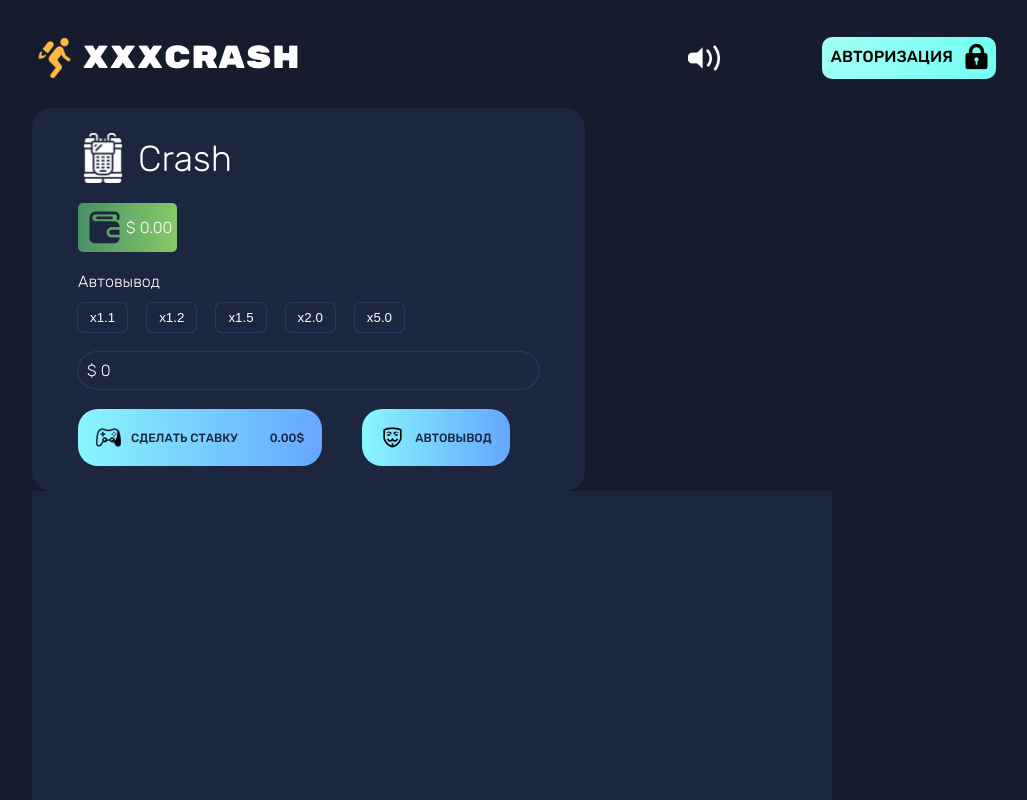
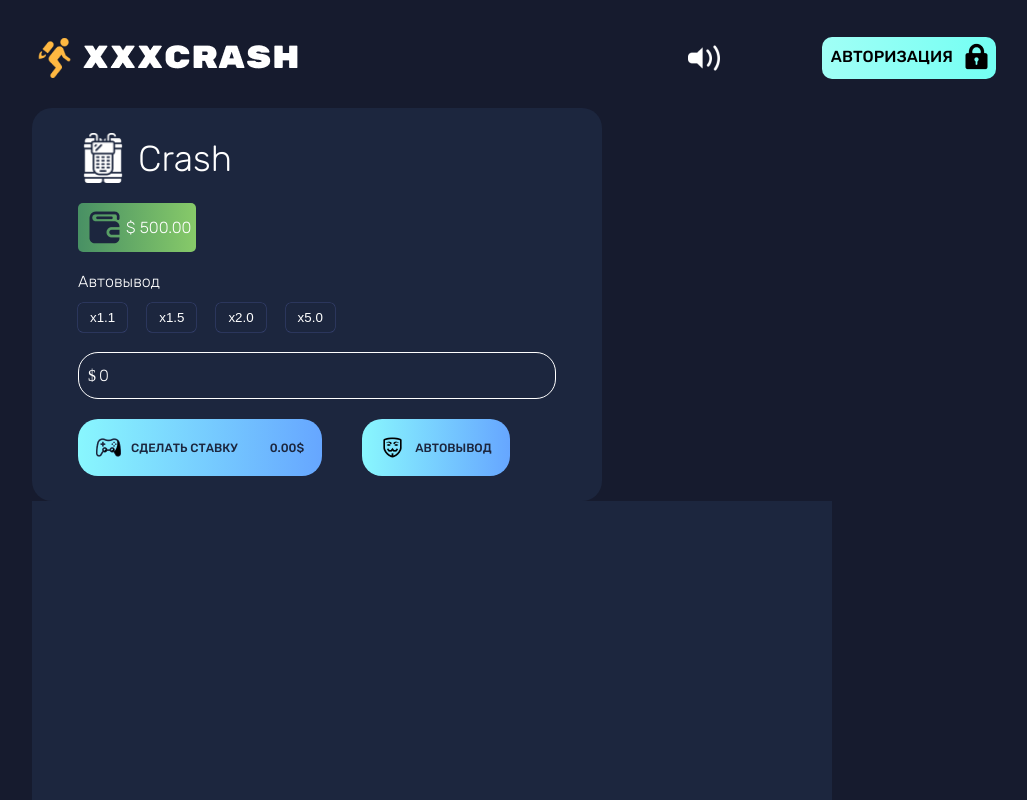
Before and after one commit to slozhkai/xxxcrash-frontend, a React (Vite) app: page / in a window 1280 px wide. Shown: the top 800 px of the page, without its empty margins (126-1153 px from the left). Built offline with nearby package versions, Linux system fonts and the light colour scheme.

Commit message:
первый сектор

```diff
--- a/src/components/Main/Bit/Bit.css
+++ b/src/components/Main/Bit/Bit.css
@@ -84,10 +84,21 @@
     margin-left: 20px;
 }
 
+.bit__input {
+    position: relative;
+}
+
+.bit__dollar-sign {
+    position: absolute;
+    left: 10px; /* Подстройте это значение по вашему усмотрению */
+    top: 50%;
+    transform: translateY(-50%);
+    pointer-events: none; /* Чтобы символ "$" не мешал вводу текста */
+    color: #FFFFFF; /* Цвет символа "$" */
+}
+
 .bit__input_real {
-    border: none;
-    padding: 9px;
-    box-shadow: 0 0 0 0.5px #3B477A;
+    padding-left: 20px; /* Учитывайте ширину символа "$" */
 }
 
 ::placeholder {
--- a/src/components/Main/Bit/Bit.jsx
+++ b/src/components/Main/Bit/Bit.jsx
@@ -1,16 +1,15 @@
-import './Bit.css'
-import C4 from '../../../img/bit/c4.png'
-import Balance from '../../../img/bit/wallet.png'
-import Gamepad from '../../../img/bit/gamepad.png'
-import Anonymus from '../../../img/bit/mask.png'
-import {useState} from "react";
-
+import './Bit.css';
+import C4 from '../../../img/bit/c4.png';
+import Balance from '../../../img/bit/wallet.png';
+import Gamepad from '../../../img/bit/gamepad.png';
+import Anonymus from '../../../img/bit/mask.png';
+import { useState } from "react";
 
 function Bit() {
-    const [buttonStyle, setButtonStyle] = useState('kf__button');
+    const [activeButton, setActiveButton] = useState(null); // Состояние для отслеживания активной кнопки
 
-    const changeByttonStyle = () => {
-        setButtonStyle(buttonStyle === 'kf__button' ? 'kf__button_another' : 'kf__button');
+    const changeButtonStyle = (index) => {
+        setActiveButton(index === activeButton ? null : index); // Если текущая кнопка активна, сбросить состояние, иначе установить новую активную кнопку
     }
 
     return(
@@ -21,22 +20,27 @@ function Bit() {
             </div>
             <div className={'bit__balance'}>
                 <img src={Balance}/>
-                <a>$ 0.00</a>
+                <a>$ 500.00</a>
             </div>
             <div className={'bit__auto'}>
                 <a>Автовывод</a>
                 <div className={'bit__kf'}>
                     <div>
-                        <button className={buttonStyle} onClick={changeByttonStyle}>x1.1</button>
-                        <button className={buttonStyle} onClick={changeByttonStyle}>x1.2</button>
-                        <button className={buttonStyle} onClick={changeByttonStyle}>x1.5</button>
-                        <button className={buttonStyle} onClick={changeByttonStyle}>x2.0</button>
-                        <button className={buttonStyle} onClick={changeByttonStyle}>x5.0</button>
+                        {['1.1', '1.5', '2.0', '5.0'].map((multiplier, index) => (
+                            <button
+                                key={multiplier}
+                                className={index === activeButton ? 'kf__button_another' : 'kf__button'}
+                                onClick={() => changeButtonStyle(index)}
+                            >
+                                x{multiplier}
+                            </button>
+                        ))}
                     </div>
                 </div>
             </div>
             <div className={'bit__input'}>
-                <input className={'bit__input_real'} placeholder={'$ 0'}/>
+                <div className="bit__dollar-sign">$</div>
+                <input className={'bit__input_real'} placeholder={'0'}/>
             </div>
             <div className={'bit_buttons'}>
                 <div className={'bit__gamepad'}>
```
